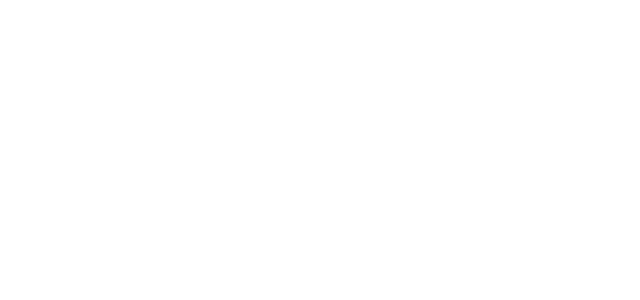
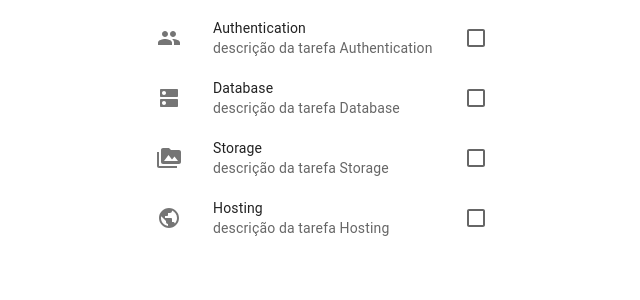
Before and after one commit to alandaleote/homeplanner, a React (Create React App) app in the folder front-react/: page / in a window 1280 px wide. Shown: the top 300 px of the page, without its empty margins (223-863 px from the left). Built offline with nearby package versions, Linux system fonts and the light colour scheme.

Commit message:
Add Material UI and CheckList.js

```diff
--- a/front-react/src/App.js
+++ b/front-react/src/App.js
@@ -1,11 +1,19 @@
+import * as React from 'react';
+import CssBaseline from '@mui/material/CssBaseline';
+import Container from '@mui/material/Container';
+
+import PinnedSubheaderList from "./pages/DateList.js"
+import CheckboxListSecondary from './pages/CheckList.js';
 
 function App() {
   return (
-    <div className="App">
-      <header className="App-header">
+    <React.Fragment>
+      <CssBaseline />
+      <Container maxWidth="sm">
+        <CheckboxListSecondary />
+      </Container>
+    </React.Fragment>
 
-      </header>
-    </div>
   );
 }
 
--- /dev/null
+++ b/front-react/src/pages/CheckList.js
@@ -0,0 +1,58 @@
+import * as React from 'react';
+import List from '@mui/material/List';
+import ListItem from '@mui/material/ListItem';
+import ListItemButton from '@mui/material/ListItemButton';
+import ListItemIcon from '@mui/material/ListItemIcon';
+import ListItemText from '@mui/material/ListItemText';
+import Checkbox from '@mui/material/Checkbox';
+import People from '@mui/icons-material/People';
+import PermMedia from '@mui/icons-material/PermMedia';
+import Dns from '@mui/icons-material/Dns';
+import Public from '@mui/icons-material/Public';
+
+export default function CheckboxListSecondary() {
+
+  const data = [
+    { id: 0, checked: false, icon: <People />, label: 'Authentication' },
+    { id: 1, checked: false, icon: <Dns />, label: 'Database' },
+    { id: 2, checked: false, icon: <PermMedia />, label: 'Storage' },
+    { id: 3, checked: false, icon: <Public />, label: 'Hosting' },
+  ];
+
+  const handleToggle = (item) => () => {
+    if (item.checked == true) {
+      item.checked = false;
+    } else {
+      item.checked = true;
+    }
+
+  };
+
+  return (
+    <List dense sx={{ width: '100%', maxWidth: 360 }}>
+      {data.map((value) => {
+        const labelId = `checkbox-list-secondary-label-${value.id}`;
+        return (
+          <ListItem
+            key={value.id}
+            secondaryAction={
+              <Checkbox
+                edge="end"
+                onChange={handleToggle(value)}
+                inputProps={{ 'aria-labelledby': labelId }}
+              />
+            }
+            disablePadding
+          >
+            <ListItemButton>
+              <ListItemIcon>
+                {value.icon}
+              </ListItemIcon>
+              <ListItemText primary={`${value.label}`} secondary={`descrição da tarefa ${value.label}`} />
+            </ListItemButton>
+          </ListItem>
+        );
+      })}
+    </List>
+  );
+}
```
Also changed, not shown: front-react/package.json (+9 -1 lines), 1 other file (tests, documents, lock files or other folders).
